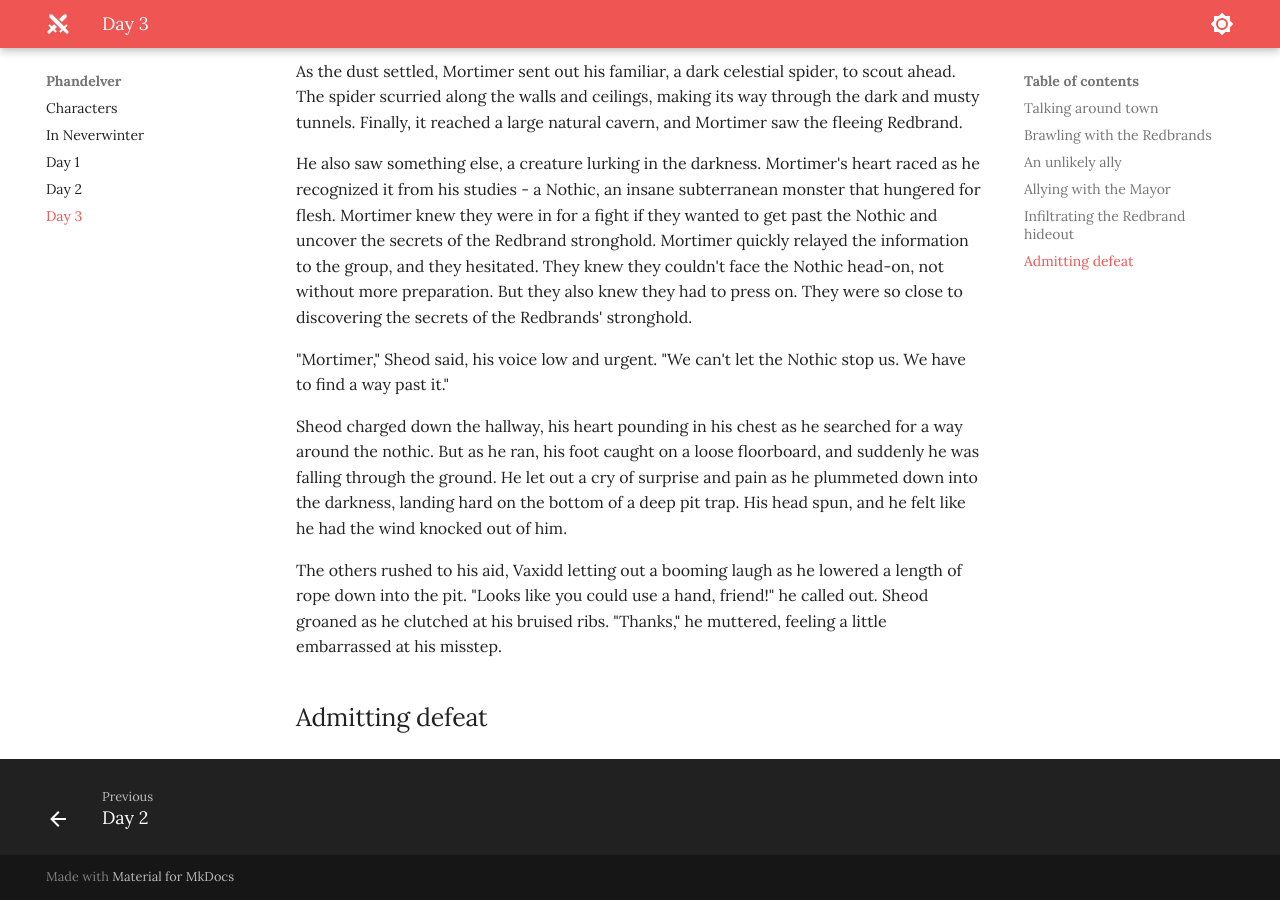
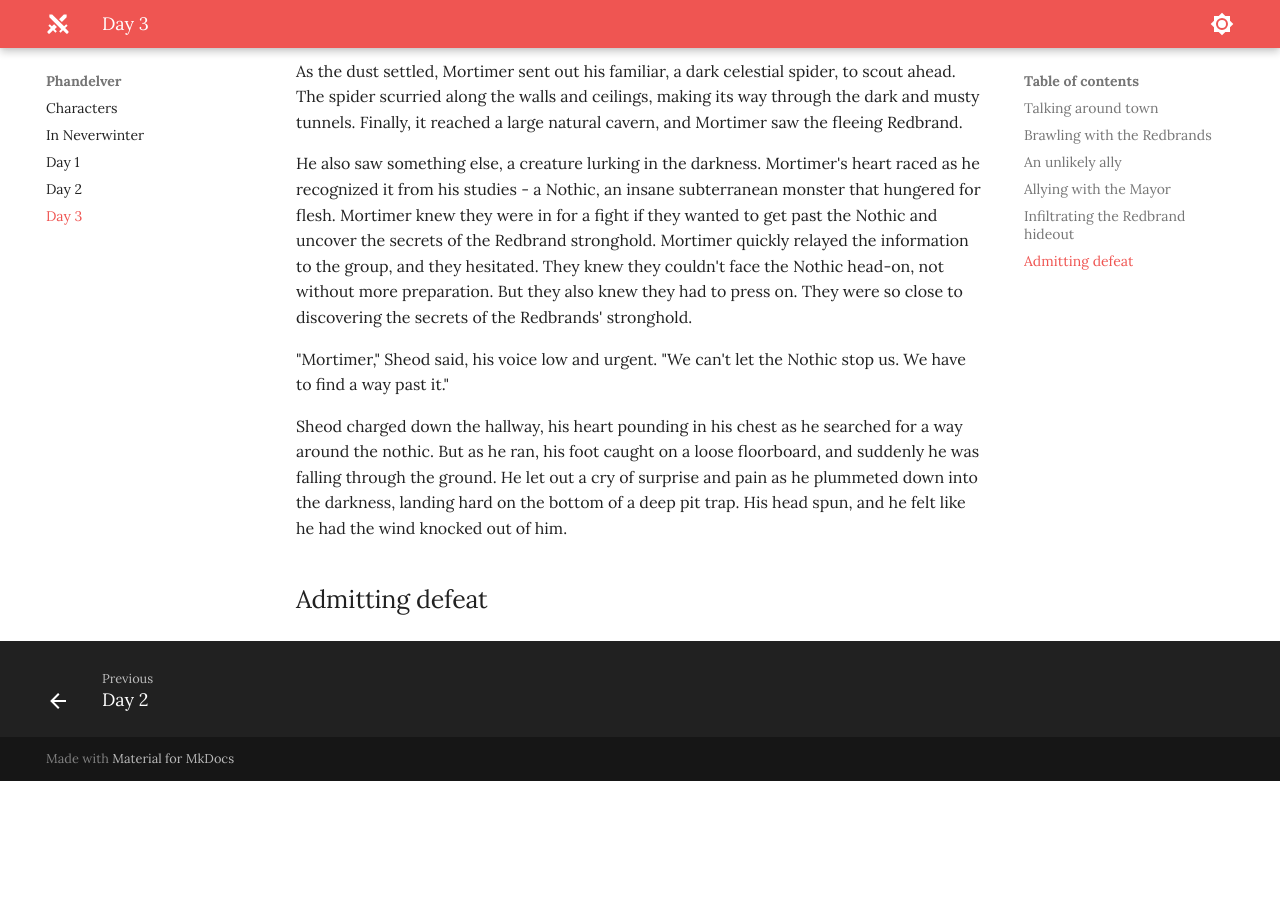
Before and after one commit to jonasmcferreira/adventures, an MkDocs documentation site: the page built from docs/phandelver/03.md, in a window 1280 px wide and 900 px high, scrolled down 7892 px. Built offline with MkDocs 1.6.1 and Material for MkDocs 9.7.7, drawn with Linux system fonts in a browser that asks for light colours; after the commit the page ends 8673 px from its top, so only the background shows below that.

Commit message:
modified docs/phandelver/03.md

```diff
--- a/docs/phandelver/03.md
+++ b/docs/phandelver/03.md
@@ -137,13 +137,6 @@ He also saw something else, a creature lurking in the darkness. Mortimer's heart
 
 Sheod charged down the hallway, his heart pounding in his chest as he searched for a way around the nothic. But as he ran, his foot caught on a loose floorboard, and suddenly he was falling through the ground. He let out a cry of surprise and pain as he plummeted down into the darkness, landing hard on the bottom of a deep pit trap. His head spun, and he felt like he had the wind knocked out of him.
 
-The others rushed to his aid, Vaxidd letting out a booming laugh as he lowered a length of rope down into the pit. "Looks like you could use a hand, friend!" he called out. Sheod groaned as he clutched at his bruised ribs. "Thanks," he muttered, feeling a little embarrassed at his misstep.
-
-
-
-
-
-
 
 
 ## Admitting defeat
```
